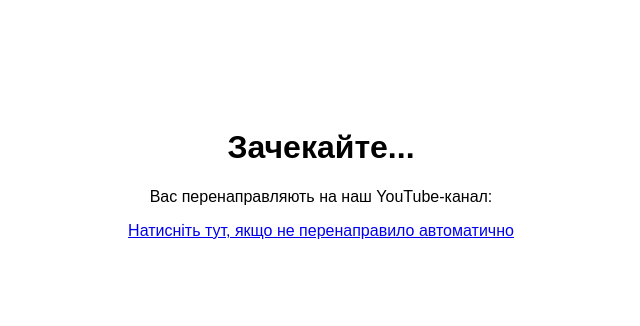
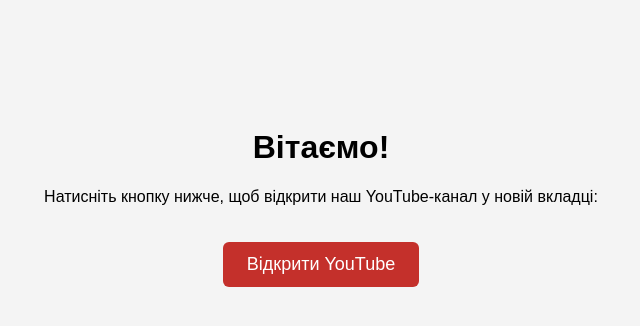
Before and after one commit to Serlymar/Go-to-YouTube, a plain HTML site: page index.html in a window 1280 px wide. Shown: the whole page, without its empty margins (319-959 px from the left). Drawn offline with Linux system fonts and the light colour scheme.

Commit message:
Update index.html

```diff
--- a/index.html
+++ b/index.html
@@ -1,20 +1,30 @@
 <!DOCTYPE html>
-<html lang="en">
+<html lang="uk">
 <head>
   <meta charset="UTF-8">
-  <meta http-equiv="refresh" content="3; url=https://youtube.com/@svenskthemarvi3d?si=Ni0uDBowP2eioVXU">
-  <title>Перенаправлення на YouTube</title>
+  <title>Перейти на YouTube</title>
   <style>
     body {
       font-family: sans-serif;
       text-align: center;
       padding-top: 100px;
+      background-color: #f4f4f4;
+    }
+    a {
+      display: inline-block;
+      padding: 12px 24px;
+      background-color: #c4302b;
+      color: white;
+      text-decoration: none;
+      font-size: 18px;
+      border-radius: 6px;
+      margin-top: 20px;
     }
   </style>
 </head>
 <body>
-  <h1>Зачекайте...</h1>
-  <p>Вас перенаправляють на наш YouTube-канал:</p>
-  <a href="https://youtube.com/@svenskthemarvi3d?si=Ni0uDBowP2eioVXU">Натисніть тут, якщо не перенаправило автоматично</a>
+  <h1>Вітаємо!</h1>
+  <p>Натисніть кнопку нижче, щоб відкрити наш YouTube-канал у новій вкладці:</p>
+  <a href="https://youtube.com/@svenskthemarvi3d?si=Ni0uDBowP2eioVXU" target="_blank">Відкрити YouTube</a>
 </body>
 </html>
```
